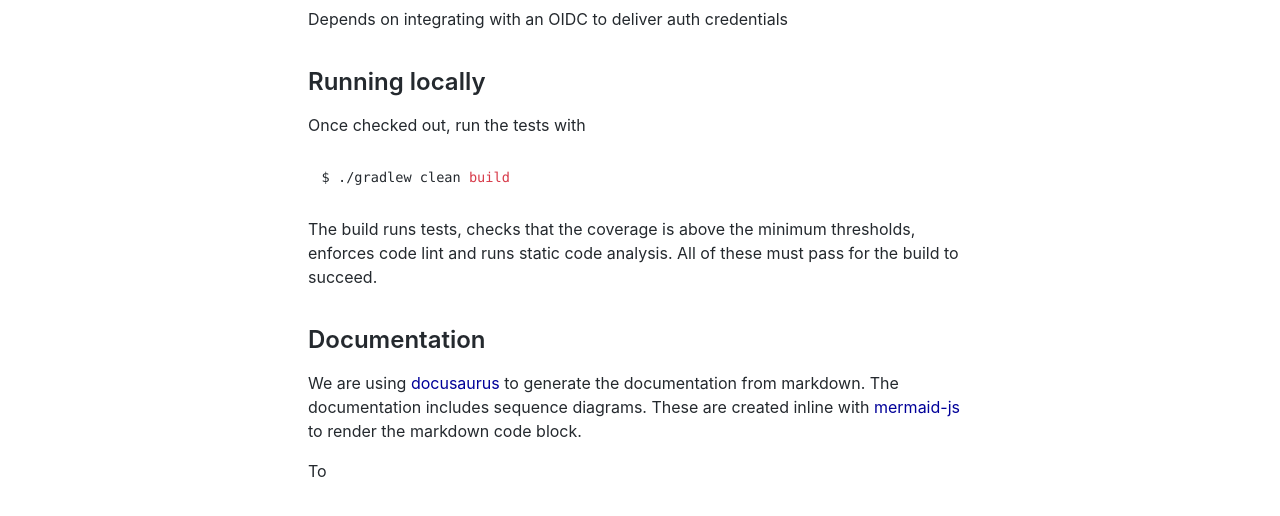
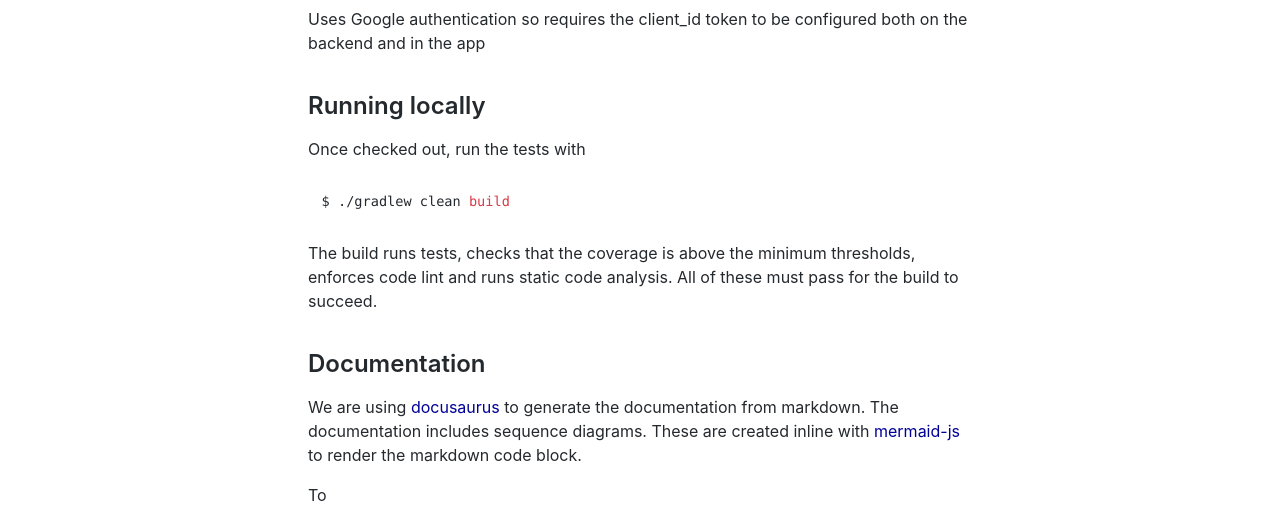
Before and after one commit to tarttelin/base-graphql-kotlin-api, a plain HTML site: page docs/getting-started.html in a window 1280 px wide. Shown: the part 245-761 px from the top of the page. Drawn offline with nearby package versions, Linux system fonts and the light colour scheme; a script that the page names is missing.

Commit message:
deploy: aebb9ed5595552106797ac0c8993f6be3c97c8d4

```diff
--- a/docs/getting-started.html
+++ b/docs/getting-started.html
@@ -56,7 +56,8 @@
             });
         </script></nav></div><div class="container mainContainer docsContainer"><div class="wrapper"><div class="post"><header class="postHeader"><a class="edit-page-link button" href="https://github.com/Fubar/phone/tree/master/docs/getting-started.md" target="_blank" rel="noreferrer noopener">Edit</a><h1 id="__docusaurus" class="postHeaderTitle">Getting Started</h1></header><article><div><span><p>Communities API is the backend GraphQL api for the mobile app.</p>
 <h2><a class="anchor" aria-hidden="true" id="pre-requisites"></a><a href="#pre-requisites" aria-hidden="true" class="hash-link"><svg class="hash-link-icon" aria-hidden="true" height="16" version="1.1" viewBox="0 0 16 16" width="16"><path fill-rule="evenodd" d="M4 9h1v1H4c-1.5 0-3-1.69-3-3.5S2.55 3 4 3h4c1.45 0 3 1.69 3 3.5 0 1.41-.91 2.72-2 3.25V8.59c.58-.45 1-1.27 1-2.09C10 5.22 8.98 4 8 4H4c-.98 0-2 1.22-2 2.5S3 9 4 9zm9-3h-1v1h1c1 0 2 1.22 2 2.5S13.98 12 13 12H9c-.98 0-2-1.22-2-2.5 0-.83.42-1.64 1-2.09V6.25c-1.09.53-2 1.84-2 3.25C6 11.31 7.55 13 9 13h4c1.45 0 3-1.69 3-3.5S14.5 6 13 6z"></path></svg></a>Pre-requisites</h2>
-<p>Depends on integrating with an OIDC to deliver auth credentials</p>
+<p>Uses Google authentication so requires the client_id token to be configured both on the
+backend and in the app</p>
 <h2><a class="anchor" aria-hidden="true" id="running-locally"></a><a href="#running-locally" aria-hidden="true" class="hash-link"><svg class="hash-link-icon" aria-hidden="true" height="16" version="1.1" viewBox="0 0 16 16" width="16"><path fill-rule="evenodd" d="M4 9h1v1H4c-1.5 0-3-1.69-3-3.5S2.55 3 4 3h4c1.45 0 3 1.69 3 3.5 0 1.41-.91 2.72-2 3.25V8.59c.58-.45 1-1.27 1-2.09C10 5.22 8.98 4 8 4H4c-.98 0-2 1.22-2 2.5S3 9 4 9zm9-3h-1v1h1c1 0 2 1.22 2 2.5S13.98 12 13 12H9c-.98 0-2-1.22-2-2.5 0-.83.42-1.64 1-2.09V6.25c-1.09.53-2 1.84-2 3.25C6 11.31 7.55 13 9 13h4c1.45 0 3-1.69 3-3.5S14.5 6 13 6z"></path></svg></a>Running locally</h2>
 <p>Once checked out, run the tests with</p>
 <pre><code class="hljs css language-$bash">$ ./gradlew clean <span class="hljs-keyword">build
```
Also changed, not shown: docs/getting-started/index.html (+2 -1 lines).
